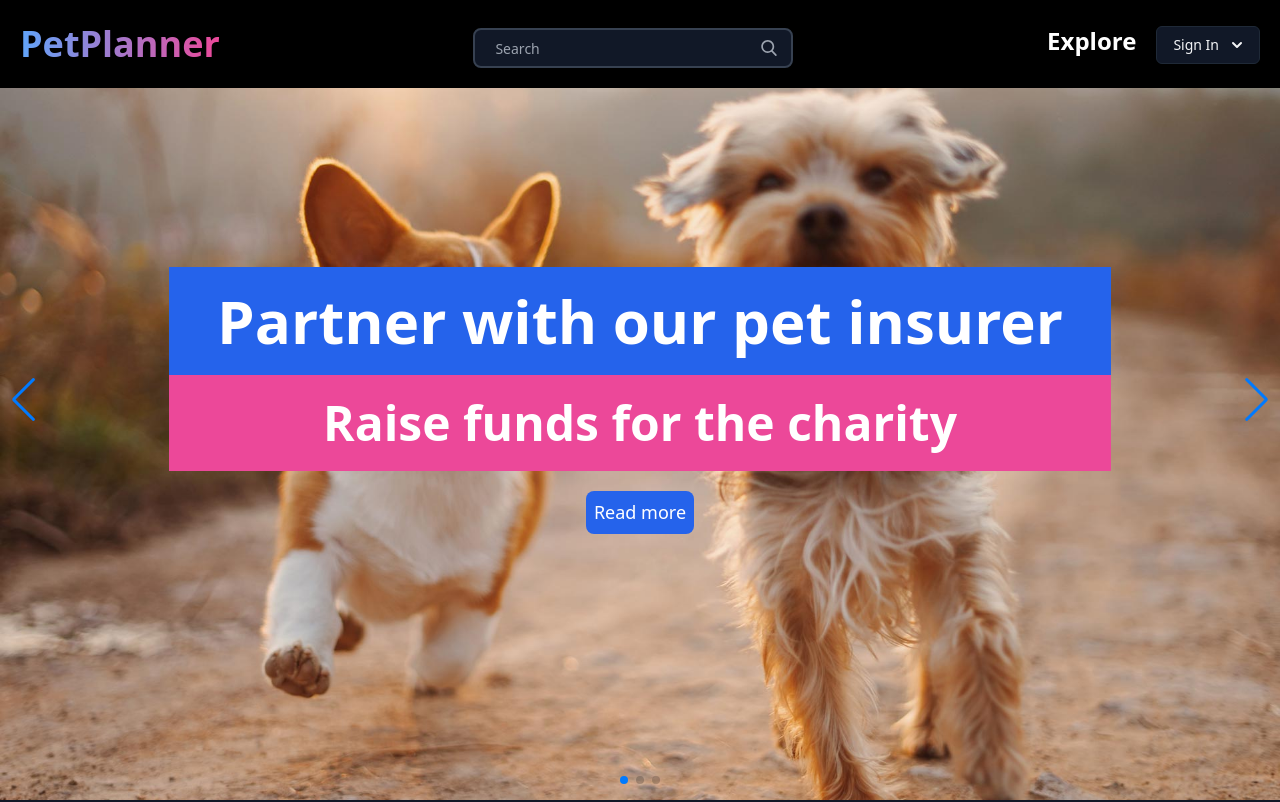
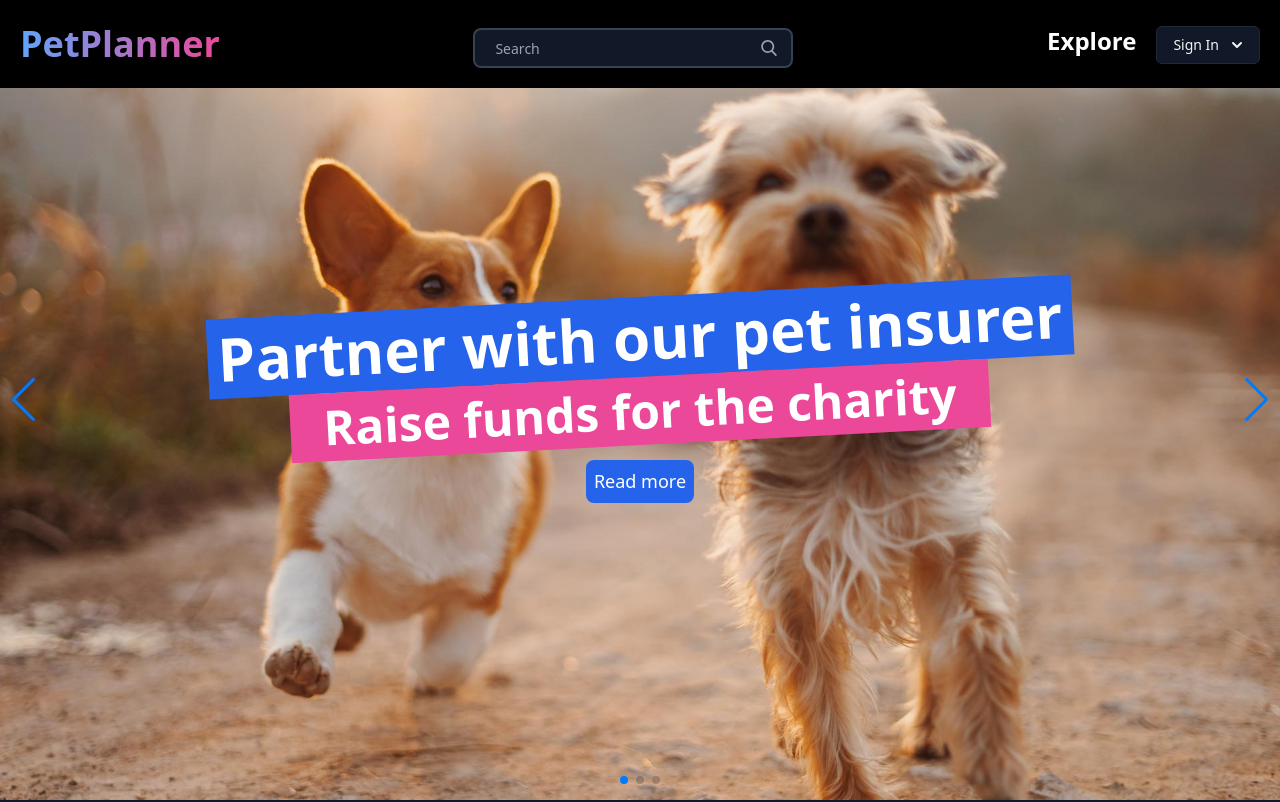
Before and after one commit to AbidAlWassie/PetPlanner-Pet-Charity-Website, a website: page index.html in a window 1280 px wide. Shown: the top 802 px of the page. Drawn offline with nearby package versions, Linux system fonts and the light colour scheme.

Commit message:
minor changes

```diff
--- a/custom/styles.css
+++ b/custom/styles.css
@@ -211,3 +211,28 @@ button:focus {
 .nh {
   height: 0%;
 }
+
+.swiper-slide {
+  display: flex;
+}
+
+.slider-content:nth-child(1) {
+  position: absolute;
+  right: -500px;
+}
+
+.text1 {
+  padding-top: 10px;
+  padding-bottom: 10px;
+  padding-right: 10px;
+  padding-left: 10px;
+}
+
+.text2 {
+  padding-top: 10px;
+  padding-bottom: 10px;
+  padding-right: 0 !important;
+  padding-left: 0 !important;
+  max-width: 700px;
+  margin: 0 auto 15px auto;
+}
--- a/index.html
+++ b/index.html
@@ -157,8 +157,12 @@
         <div class="swiper-slide">
           <img src="img/alvan-nee-T-0EW-SEbsE-unsplash.jpg" alt="">
           <div class="slider-content absolute">
-            <h1 class="text-6xl font-bold bg-blue-600 px-12 py-6">Partner with our pet insurer</h2>
-            <h2 class="text-5xl font-bold bg-pink-500 px-8 py-6 mb-5">Raise funds for the charity</h2>
+            <div class="text1 text-6xl font-bold bg-blue-600 -rotate-3">
+              <h1>Partner with our pet insurer</h2>
+            </div>
+              <div class="text2 text-5xl font-bold bg-pink-500 -rotate-3">
+                <h2>Raise funds for the charity</h2>
+              </div>
             <button class="bg-blue-600 text-white p-2 rounded-lg hover:bg-blue-500 transition">Read more</button>
           </div>
         </div>
```
Also changed, not shown: build/styles.css.
